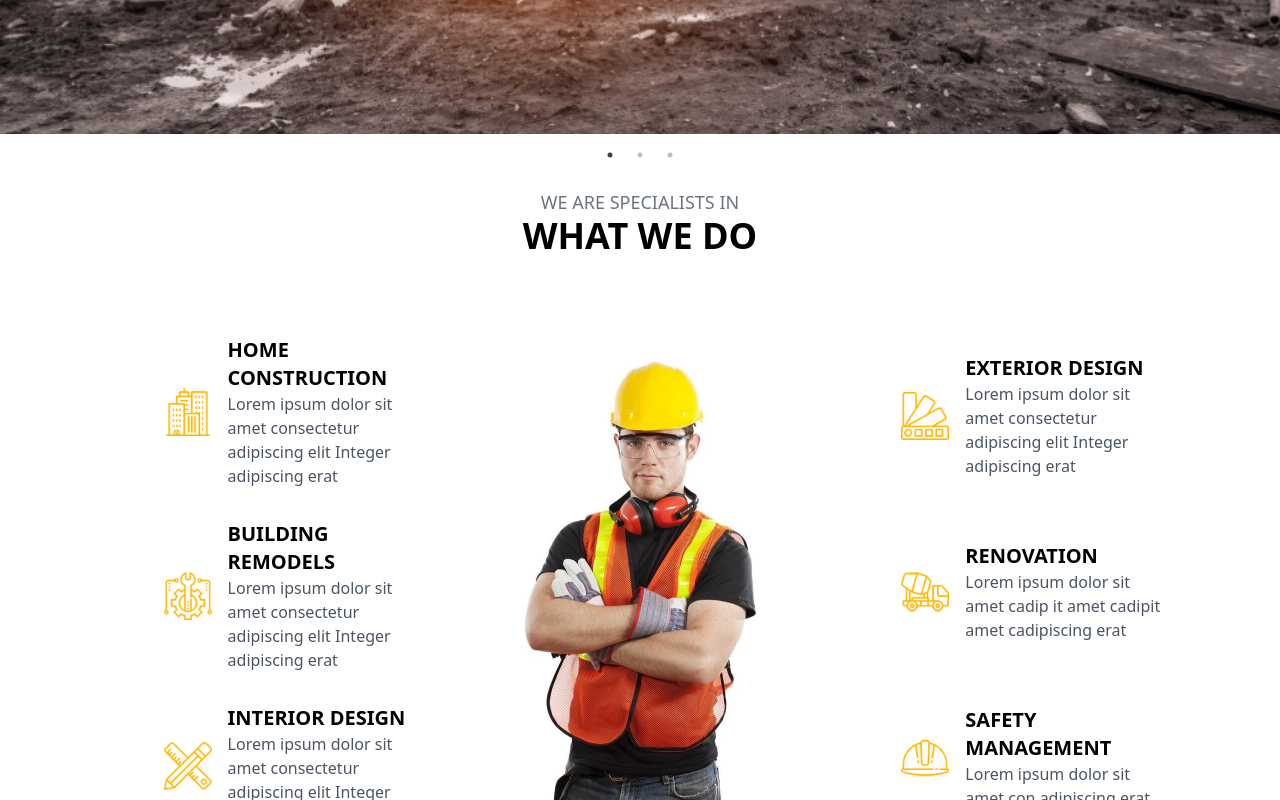
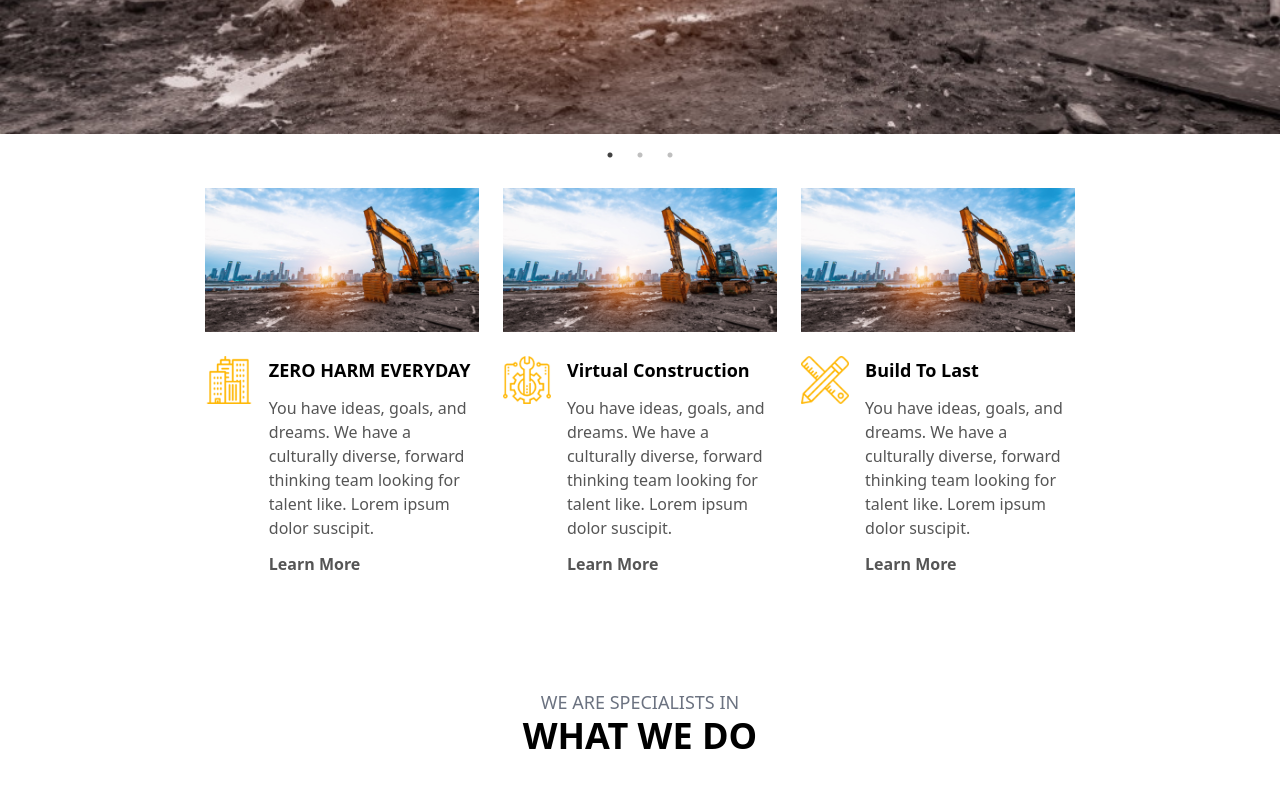
Before and after one commit to ArtisAdemi/INEMConstruction, a React (Vite) app in the folder inem_web/: page / in a window 1280 px wide. Shown: the part 666-1466 px from the top of the page. Built offline with nearby package versions, Linux system fonts and the light colour scheme.

Commit message:
HomeAbout finished

```diff
--- /dev/null
+++ b/inem_web/src/components/HomeAbout.tsx
@@ -0,0 +1,47 @@
+import React from "react";
+import Construction from "../assets/Construction.jpeg";
+import WhatWeDo1 from "../assets/decorations/WhatWeDo1.png";
+import WhatWeDo2 from "../assets/decorations/WhatWeDo2.png";
+import WhatWeDo3 from "../assets/decorations/WhatWeDo3.png";
+
+const HomeAbout: React.FC = () => {
+  return (
+    <div className="mt-12 px-[8%] xl:px-[16%] xl:flex justify-between gap-x-6 mb-10">
+      <div className="item mb-6">
+        <img src={Construction} alt="" />
+        <div className="flex mt-6">
+          <img src={WhatWeDo1} alt="" className="w-12 h-12 mr-4" />
+          <div>
+            <h1 className="text-lg font-bold mb-3 hover:text-[#FF9723] cursor-pointer duration-300">ZERO HARM EVERYDAY</h1>
+            <p className="text-[#555]">You have ideas, goals, and dreams. We have a culturally diverse, forward thinking team looking for talent like. Lorem ipsum dolor suscipit.</p>
+            <button className="text-[#555] mt-3 font-semibold hover:text-[#FF9723] duration-300 hover:underline">Learn More</button>
+          </div>
+        </div>
+      </div>
+      <div className="item mb-6">
+        <img src={Construction} alt="" />
+        <div className="flex mt-6">
+          <img src={WhatWeDo2} alt="" className="w-12 h-12 mr-4" />
+          <div>
+            <h1 className="text-lg font-bold mb-3 hover:text-[#FF9723] cursor-pointer duration-300">Virtual Construction</h1>
+            <p className="text-[#555]">You have ideas, goals, and dreams. We have a culturally diverse, forward thinking team looking for talent like. Lorem ipsum dolor suscipit.</p>
+            <button className="text-[#555] mt-3 font-semibold hover:text-[#FF9723] duration-300 hover:underline">Learn More</button>
+          </div>
+        </div>
+      </div>
+      <div className="item mb-6">
+        <img src={Construction} alt="" />
+        <div className="flex mt-6">
+          <img src={WhatWeDo3} alt="" className="w-12 h-12 mr-4" />
+          <div>
+            <h1 className="text-lg font-bold mb-3 hover:text-[#FF9723] cursor-pointer duration-300">Build To Last</h1>
+            <p className="text-[#555]">You have ideas, goals, and dreams. We have a culturally diverse, forward thinking team looking for talent like. Lorem ipsum dolor suscipit.</p>
+            <button className="text-[#555] mt-3 font-semibold hover:text-[#FF9723] duration-300 hover:underline">Learn More</button>
+          </div>
+        </div>
+      </div>
+    </div>
+  );
+};
+
+export default HomeAbout;
--- a/inem_web/src/pages/HomePage.tsx
+++ b/inem_web/src/pages/HomePage.tsx
@@ -1,11 +1,13 @@
 import React from "react";
 import HomeSlider from "../components/HomeSlider";
 import WhatWeDo from "../components/WhatWeDo";
+import HomeAbout from "../components/HomeAbout";
 
 const HomePage: React.FC = () => {
   return (
     <div className="w-full h-2screen overflow-hidden">
       <HomeSlider />
+      <HomeAbout />
       <WhatWeDo />
     </div>
   );
```
